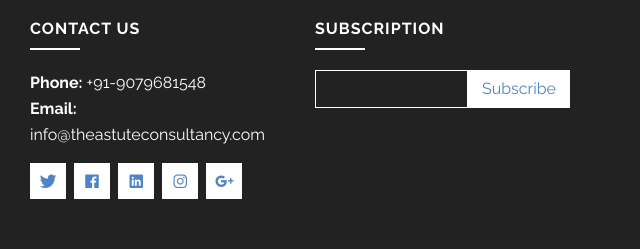
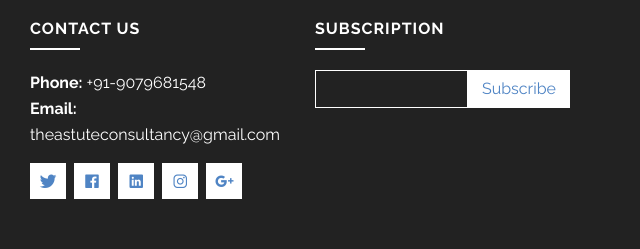
Before and after one commit to ParbatSingh1796/theastuteconsultancy, a plain HTML site: page index.html in a window 1280 px wide. Shown: the part 3186-3435 px from the top of the page, 625-1265 px from the left. Drawn offline with Linux system fonts and the light colour scheme.

Commit message:
contact email updated

```diff
--- a/index.html
+++ b/index.html
@@ -838,7 +838,7 @@
                                 Fresno, California<br>
                                 United States <br> -->
                                 <strong>Phone:</strong> +91-9079681548<br>
-                                <strong>Email:</strong> info@theastuteconsultancy.com<br>
+                                <strong>Email:</strong> theastuteconsultancy@gmail.com<br>
                             </p>
 
                             <div class="social-links">
```
